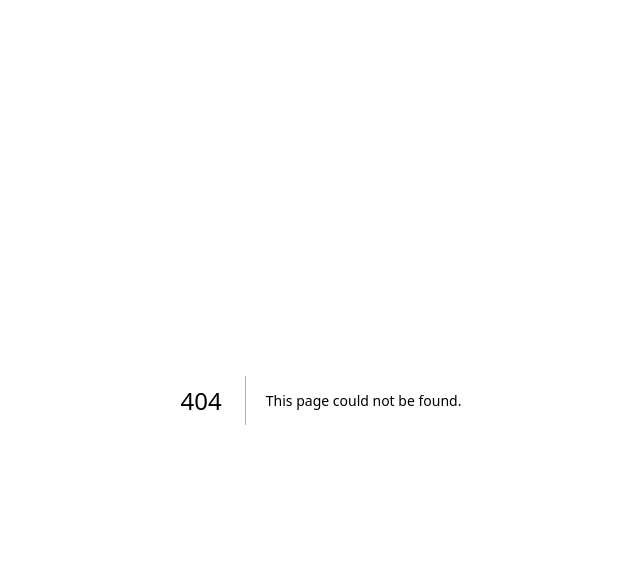
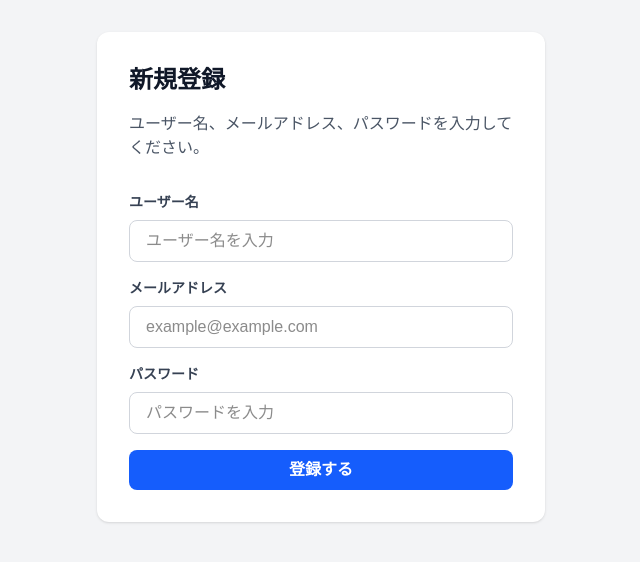
Before and after one commit to tgc-s-dev/sns-app, a Next.js app: page /register in a window 1280 px wide. Before the commit this address had no page. Shown: the top 562 px of the page, without its empty margins (319-959 px from the left). Built offline with nearby package versions, Linux system fonts and the light colour scheme.

Commit message:
Add auth pages

```diff
--- /dev/null
+++ b/app/login/page.tsx
@@ -0,0 +1,42 @@
+export default function Loginpage(){
+    return(
+        <main className="min-h-screen bg-gray-100 p-8">
+            <div className="mx-auto max-w-md rounded-2xl bg-white p-8 shadow">
+                <h1 className="text=-2xl font-bold text-gray-900">ログイン</h1>
+                <p className="mt-4 text-gray-600">
+                    メールアドレスとパスワードを入力してください
+                </p>
+
+                <form className="mt-8 space-y-4">
+                    <div>
+                        <label className="block text-sm font-bold px-4 py-2">
+                            メールアドレス
+                        </label>
+                        <input
+                        required
+                        type="email"
+                        className="mt-2 w-full rounded-lg border border-gray-300 px-4 py-2" placeholder="example@example.com"
+                        />
+                    </div>
+
+                    <div>
+                        <label className="block text-sm font-bold px-4 py-2">
+                            パスワード
+                            </label>
+                        <input
+                        required
+                        type="password"
+                        className="mt-2 w-full rounded-lg border border-gray-300 px-4 py-2" placeholder="パスワードを入力"
+                        />
+                    </div>
+
+                    <button type="submit" className="w-full rounded-lg bg-blue-600 px-4 py-2 font-bold text-while text-white">
+                        ログイン
+                    </button>
+                </form>
+            </div>
+
+        </main>
+
+    );
+}
--- a/app/page.tsx
+++ b/app/page.tsx
@@ -8,6 +8,7 @@ export default function Home() {
         <p className="mt-4 text-gray-600">
           投稿を共有できるシンプルなSNSアプリです。
         </p>
+
         <div className="mt-4 flex gap-4">
            <Link href="/login" className="bg-blue-500 p-3 rounded-lg text-white">ログイン</Link>
            <Link href="/register" className="bg-gray-200 p-3 rounded-lg text-black">新規登録</Link>
--- /dev/null
+++ b/app/register/page.tsx
@@ -0,0 +1,60 @@
+export default function RegisterPage() {
+  return (
+    <main className="min-h-screen bg-gray-100 p-8">
+      <div className="mx-auto max-w-md rounded-xl bg-white p-8 shadow">
+        <h1 className="text-2xl font-bold text-gray-900">新規登録</h1>
+
+        <p className="mt-4 text-gray-600">
+          ユーザー名、メールアドレス、パスワードを入力してください。
+        </p>
+
+        <form className="mt-8 space-y-4">
+          <div>
+            <label className="block text-sm font-bold text-gray-700">
+              ユーザー名
+            </label>
+
+            <input
+              required
+              type="text"
+              className="mt-2 w-full rounded-lg border border-gray-300 px-4 py-2"
+              placeholder="ユーザー名を入力"
+            />
+          </div>
+
+          <div>
+            <label className="block text-sm font-bold text-gray-700">
+              メールアドレス
+            </label>
+
+            <input
+              required
+              type="email"
+              className="mt-2 w-full rounded-lg border border-gray-300 px-4 py-2"
+              placeholder="example@example.com"
+            />
+          </div>
+
+          <div>
+            <label className="block text-sm font-bold text-gray-700">
+              パスワード
+            </label>
+
+            <input required
+              type="password"
+              className="mt-2 w-full rounded-lg border border-gray-300 px-4 py-2"
+              placeholder="パスワードを入力"
+            />
+          </div>
+
+          <button
+            type="submit"
+            className="w-full rounded-lg bg-blue-600 px-4 py-2 font-bold text-white"
+          >
+            登録する
+          </button>
+        </form>
+      </div>
+    </main>
+  );
+}
```
